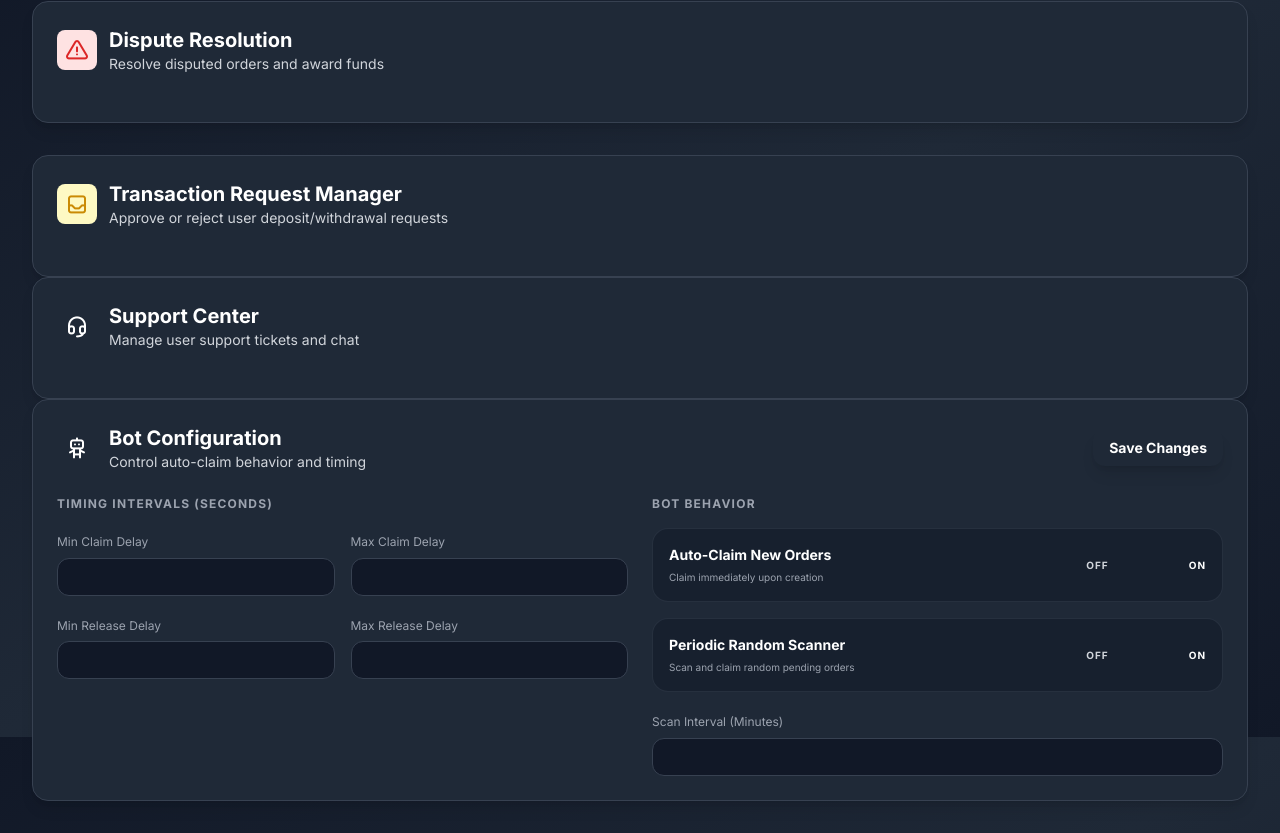
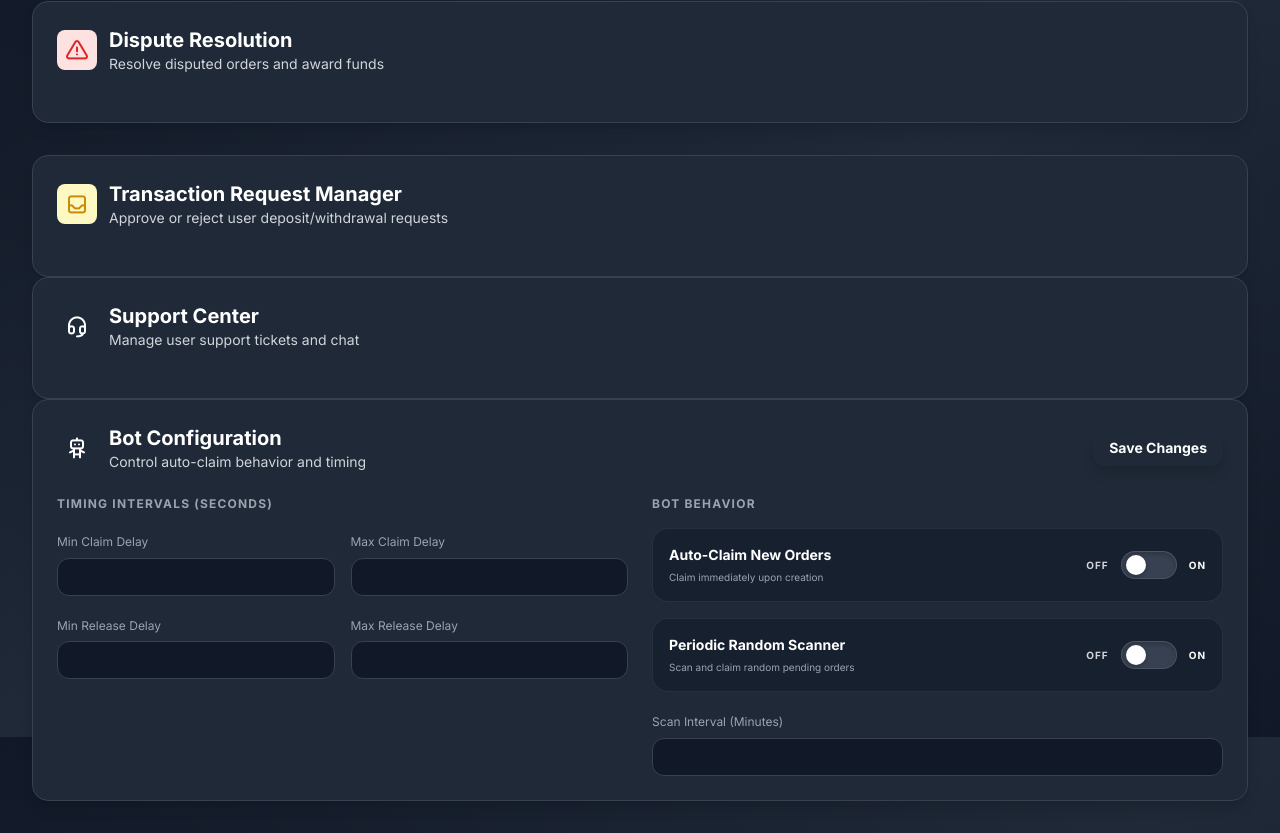
Before and after one commit to wldke2017/ghost-trades.site, a website: page public/admin.html in a window 1280 px wide. Shown: the part 863-1696 px from the top of the page. Drawn offline with nearby package versions, Linux system fonts and the light colour scheme; no server answers; sample sign-in values are in the browser's storage.

Commit message:
fix: restore bot configuration toggle visibility with custom CSS

```diff
--- a/public/admin.html
+++ b/public/admin.html
@@ -494,10 +494,10 @@
                             <div class="flex items-center space-x-3">
                                 <input type="checkbox" id="bot-auto-claim-toggle" class="sr-only peer">
                                 <span class="text-[10px] font-bold text-gray-500 uppercase tracking-widest peer-checked-label-off">Off</span>
-                                <label for="bot-auto-claim-toggle" class="relative inline-flex items-center cursor-pointer group">
-                                    <div class="w-14 h-7 bg-gray-700 peer-focus:outline-none rounded-full peer peer-checked:after:translate-x-full peer-checked:after:border-white after:content-[''] after:absolute after:top-[4px] after:left-[4px] after:bg-white after:border-gray-300 after:border after:rounded-full after:h-5 after:w-5 after:transition-all peer-checked:bg-indigo-500 shadow-inner"></div>
+                                <label for="bot-auto-claim-toggle" class="relative inline-flex items-center cursor-pointer">
+                                    <div class="custom-toggle-btn"></div>
                                 </label>
-                                <span class="text-[10px] font-bold text-indigo-500/50 uppercase tracking-widest peer-checked-label-on">On</span>
+                                <span class="text-[10px] font-bold text-gray-500/50 uppercase tracking-widest peer-checked-label-on">On</span>
                             </div>
                         </div>
                         <div class="flex items-center justify-between p-4 bg-gray-900/50 rounded-2xl border border-gray-700/50 hover:bg-gray-900/80 transition-all">
@@ -508,10 +508,10 @@
                             <div class="flex items-center space-x-3">
                                 <input type="checkbox" id="bot-periodic-scan-toggle" class="sr-only peer">
                                 <span class="text-[10px] font-bold text-gray-500 uppercase tracking-widest peer-checked-label-off">Off</span>
-                                <label for="bot-periodic-scan-toggle" class="relative inline-flex items-center cursor-pointer group">
-                                    <div class="w-14 h-7 bg-gray-700 peer-focus:outline-none rounded-full peer peer-checked:after:translate-x-full peer-checked:after:border-white after:content-[''] after:absolute after:top-[4px] after:left-[4px] after:bg-white after:border-gray-300 after:border after:rounded-full after:h-5 after:w-5 after:transition-all peer-checked:bg-indigo-500 shadow-inner"></div>
+                                <label for="bot-periodic-scan-toggle" class="relative inline-flex items-center cursor-pointer">
+                                    <div class="custom-toggle-btn"></div>
                                 </label>
-                                <span class="text-[10px] font-bold text-indigo-500/50 uppercase tracking-widest peer-checked-label-on">On</span>
+                                <span class="text-[10px] font-bold text-gray-500/50 uppercase tracking-widest peer-checked-label-on">On</span>
                             </div>
                         </div>
                         <div class="space-y-1">
--- a/public/style.css
+++ b/public/style.css
@@ -106,6 +106,39 @@ body::before {
     transition: all var(--transition-base);
 }
 
+/* Custom Toggle Button */
+.custom-toggle-btn {
+    width: 3.5rem; /* w-14 */
+    height: 1.75rem; /* h-7 */
+    background-color: #374151; /* bg-gray-700 */
+    border-radius: 9999px; /* rounded-full */
+    position: relative;
+    transition: all var(--transition-base);
+    box-shadow: inset 0 2px 4px rgba(0, 0, 0, 0.2);
+    border: 1px solid rgba(255, 255, 255, 0.1);
+}
+
+.custom-toggle-btn::after {
+    content: '';
+    position: absolute;
+    top: 3px;
+    left: 4px;
+    width: 1.25rem; /* h-5 */
+    height: 1.25rem; /* w-5 */
+    background-color: white;
+    border-radius: 9999px;
+    transition: all var(--transition-base);
+    box-shadow: 0 2px 4px rgba(0, 0, 0, 0.2);
+}
+
+.peer:checked ~ label .custom-toggle-btn {
+    background-color: #6366f1; /* bg-indigo-500 */
+}
+
+.peer:checked ~ label .custom-toggle-btn::after {
+    left: calc(100% - 1.25rem - 4px);
+}
+
 
 /* --- Collapsible Sections --- */
 .collapsible-header {
```
